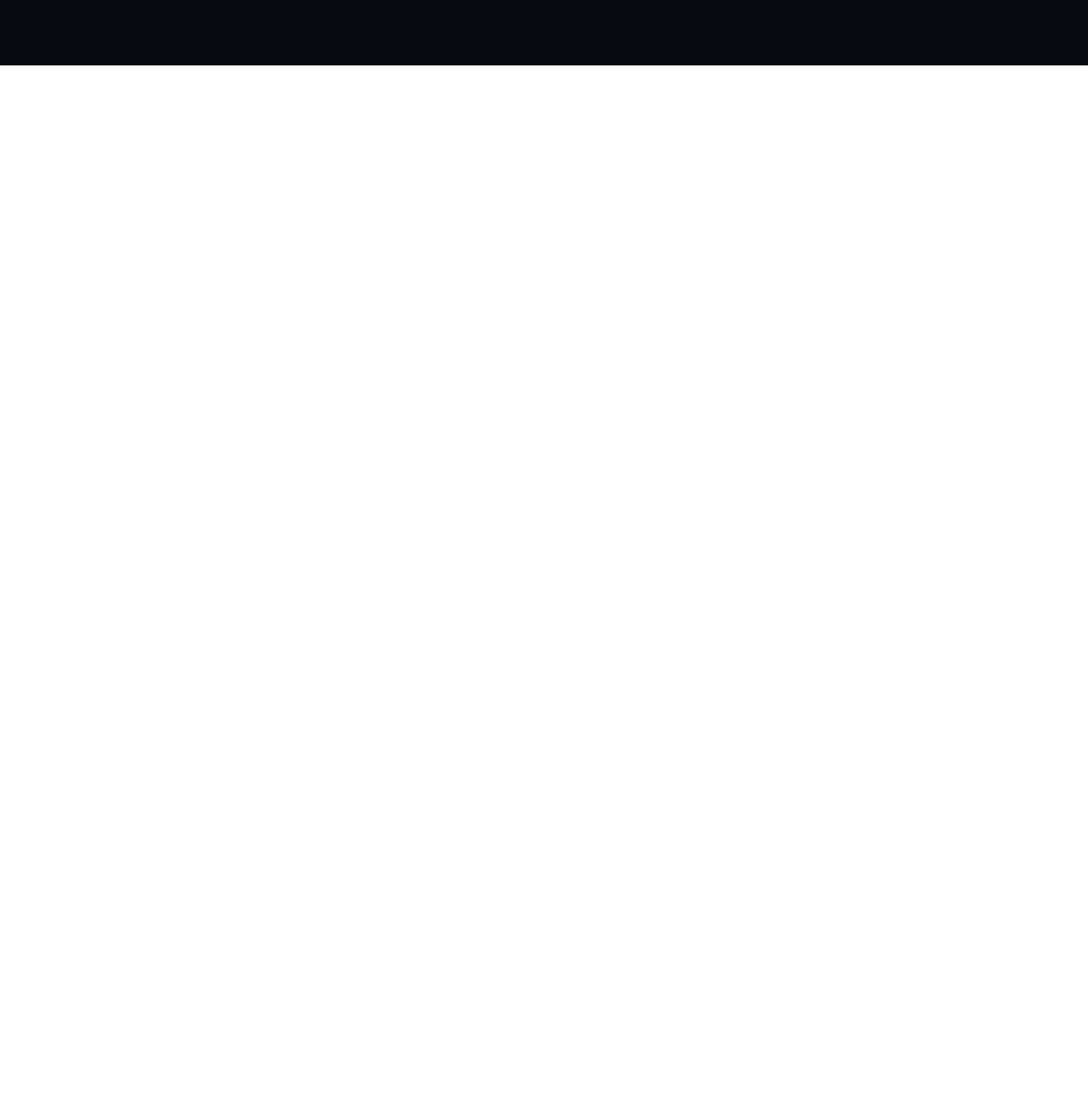
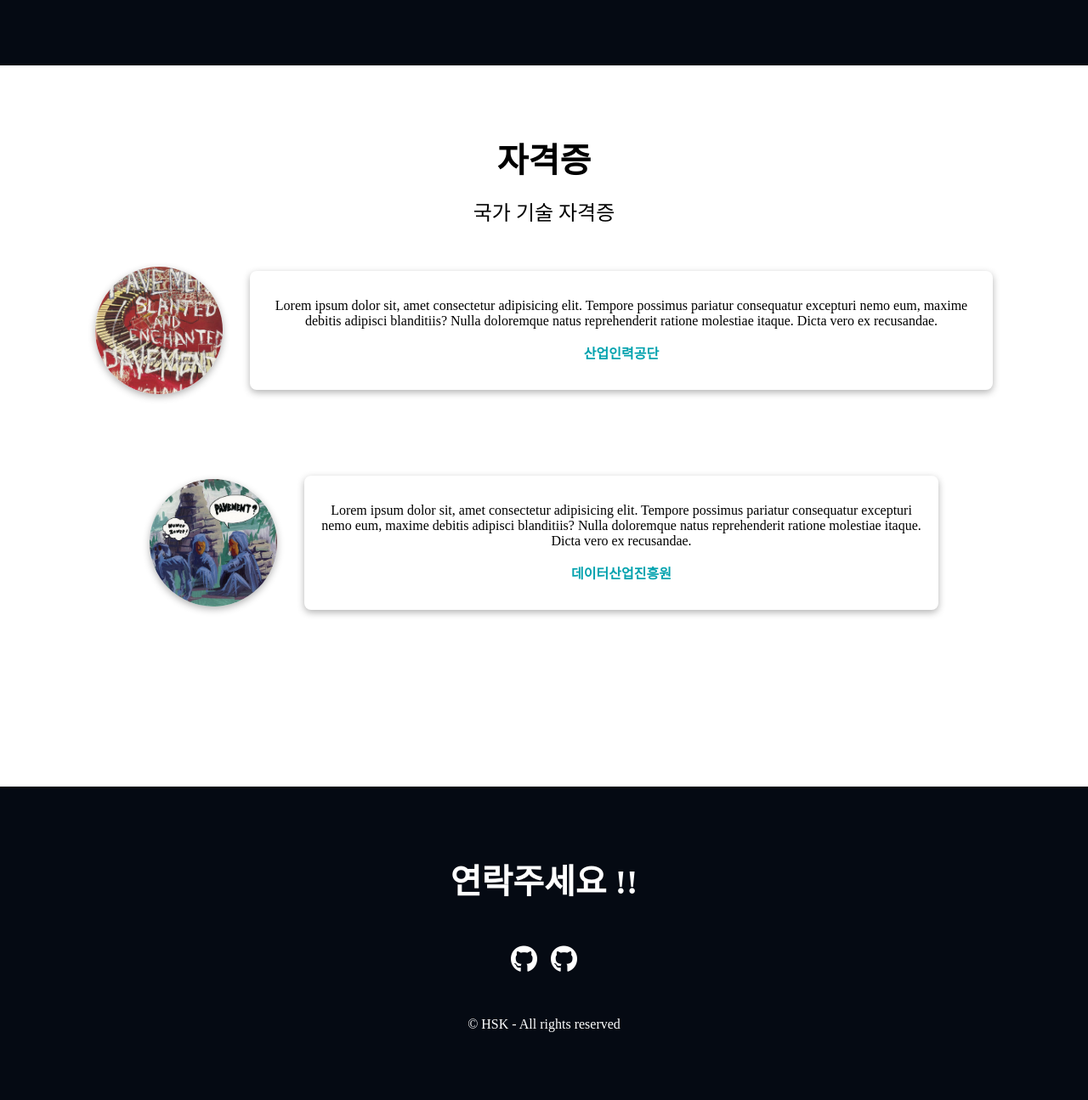
Before and after one commit to snk4673-cmd/MySite, a plain HTML site: page index.html in a window 1280 px wide. Shown: the part 4095-5390 px from the top of the page at 85% size. Before the commit the page ends 4172 px from the top, so only its background shows below. Drawn offline with Linux system fonts and the light colour scheme; a web font is replaced by a local one.

Commit message:
section 완료

```diff
--- a/css/style.css
+++ b/css/style.css
@@ -441,3 +441,73 @@ button {
   height: 2px;
   background-color: var(--color-accent);
 }
+
+/* license */
+
+.licenses {
+  margin: 3rem;
+}
+.license {
+  display: flex;
+  gap: 2rem;
+  align-items: center;
+  margin-bottom: 2rem;
+}
+
+.license:nth-child(even) .license__img {
+  order: 1;
+}
+
+.license__img {
+  width: 150px;
+  height: 150px;
+  border-radius: 100%;
+  box-shadow: rgba(0, 0, 0, 0.3) 0px 3px 8px;
+}
+
+.license__bubble {
+  padding: 1rem;
+  border-radius: 8px;
+  box-shadow: rgba(0, 0, 0, 0.3) 0px 3px 8px;
+}
+
+.license__bubble__name {
+  color: var(--color-accent);
+  font-weight: bold;
+  filter: brightness(70%);
+}
+
+/* arrow-up */
+.arrow-up {
+  background-color: var(--color-primary);
+  position: fixed;
+  bottom: 3rem;
+  right: 3rem;
+  font-size: 3rem;
+  width: 4.5rem;
+  border-radius: 100%;
+  text-align: center;
+  box-shadow: 5px 5px 0px 0px var(--color-accent);
+}
+
+/* footer */
+#contact {
+  background-color: var(--color-primary);
+  color: var(--color-text);
+}
+
+.contact__links {
+  display: flex;
+  justify-content: center;
+  gap: 1rem;
+  padding: 1rem;
+  font-size: 2rem;
+}
+
+.contact__link {
+  transition: color 250ms ease-in;
+}
+
+.contact__link:hover {
+  color: var(--color-accent);
+}
--- a/index.html
+++ b/index.html
@@ -337,9 +337,72 @@
         </div>
       </section>
       <!-- license -->
-      <section id="license"></section>
-      <!-- contact -->
-      <section id="contact"></section>
+      <section id="license" class="section max-container">
+        <h2 class="title">자격증</h2>
+        <p class="description">국가 기술 자격증</p>
+        <ul class="licenses">
+          <li class="license">
+            <img class = "license__img" src="./images/slanted.webp" alt="정보처리기사 자격증" />
+            <div class="license__bubble">
+              <p>
+                Lorem ipsum dolor sit, amet consectetur adipisicing elit.
+                Tempore possimus pariatur consequatur excepturi nemo eum, maxime
+                debitis adipisci blanditiis? Nulla doloremque natus
+                reprehenderit ratione molestiae itaque. Dicta vero ex
+                recusandae.
+              </p>
+              <p><a class="license__bubble__name" href="#">산업인력공단</a></p>
+            </div>
+          </li>
+          <section id="license" class="section max-container">
+          <li class="license">
+            <img class = "license__img" src="./images/wowee.webp" alt="빅데이터분석기사 자격증" />
+            <div class="license__bubble">
+              <p>
+                Lorem ipsum dolor sit, amet consectetur adipisicing elit.
+                Tempore possimus pariatur consequatur excepturi nemo eum, maxime
+                debitis adipisci blanditiis? Nulla doloremque natus
+                reprehenderit ratione molestiae itaque. Dicta vero ex
+                recusandae.
+              </p>
+              <p><a class="license__bubble__name" href="#">데이터산업진흥원</a></p>
+            </div>
+          </li>
+        </ul>
+      </section>
+
+      <!-- aside -->
+      <aside>
+        <a class="arrow-up" href="home" title="위로">
+          <i class="fa-solid fa-arrow-up"></i></a>
+      </aside>
     </main>
+    <!-- contact -->
+    <footer id="contact" class="section">
+      <div class="max-container">
+      <h2 class="title">연락주세요 !!</h2>
+      <ul class="contact__links">
+        <li>
+          <a
+            class="contact__link"
+            href="https://github.com/snk4673-cmd"
+            target="_blank"
+            title="깃허브"
+            ><i class="fa-brands fa-github"></i
+          ></a>
+        </li>
+        <li>
+          <a
+            class="contact__link"
+            href="https://github.com/snk4673-cmd"
+            target="_blank"
+            title="깃허브"
+            ><i class="fa-brands fa-github"></i
+          ></a>
+        </li>
+      </ul>
+      <p>&copy; HSK - All rights reserved</p>
+      </div>
+    </footer>
   </body>
 </html>
```
Also changed, not shown: images/slanted.webp (added), images/wowee.webp (added).
